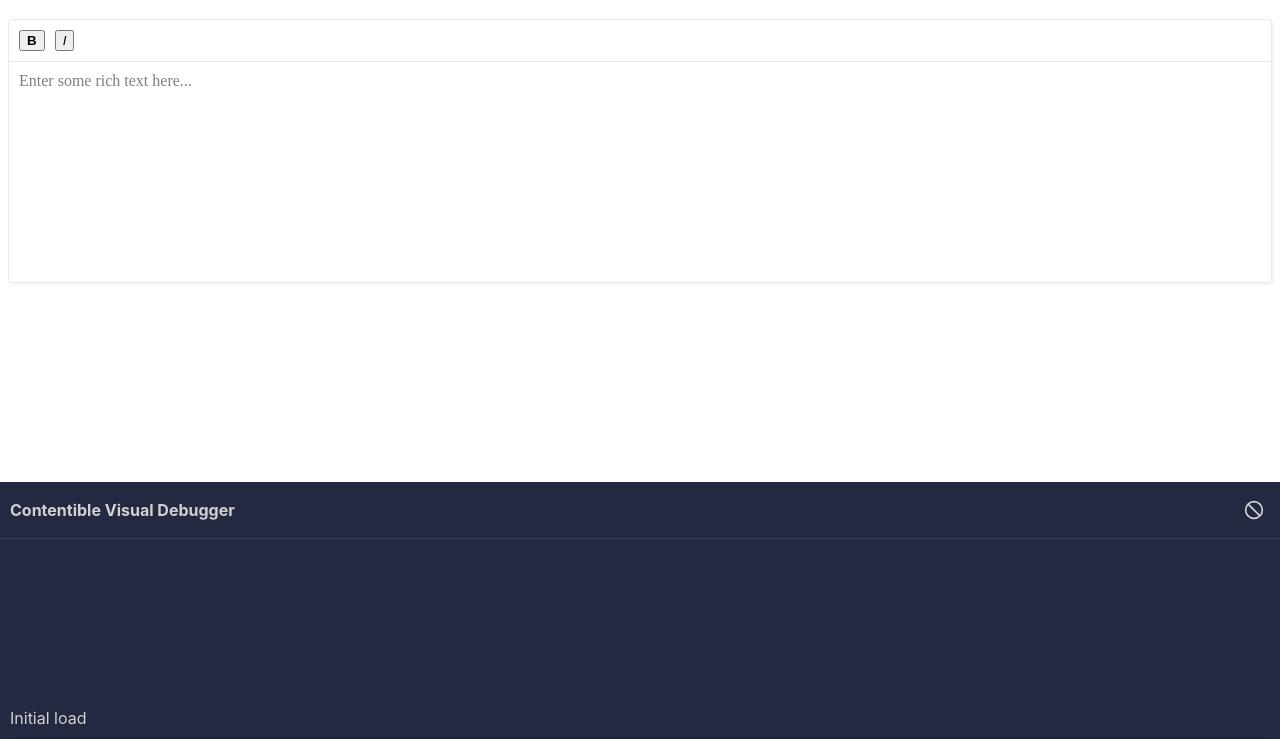
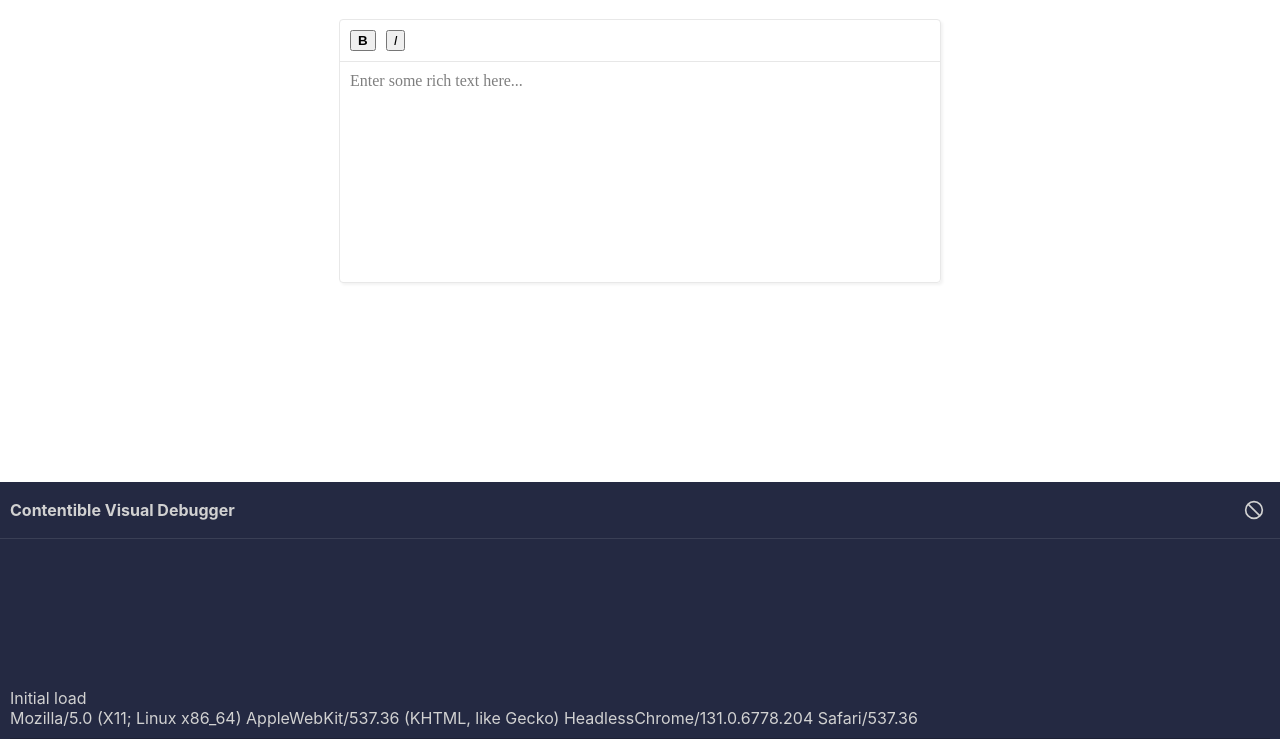
Before and after one commit to ui-pack/contentible, a website: page demo/index.html in a window 1280 px wide. Shown: the part 61-800 px from the top of the page. Drawn offline with Linux system fonts and the light colour scheme.

```diff
--- a/src/contentible.css
+++ b/src/contentible.css
@@ -2,6 +2,8 @@
   --contentible-system-font: -apple-system, BlinkMacSystemFont, 'Segoe UI', Roboto, Oxygen, Ubuntu, Cantarell, 'Open Sans', 'Helvetica Neue', sans-serif;
 }
 [data-contentible] {
+  max-width: 600px;
+  margin: auto;
   border: solid thin #e8e8e8;
   border-radius: 4px;
   box-shadow: 2px 2px 3px rgb(0 0 0 /0.05);
--- a/src/index.js
+++ b/src/index.js
@@ -4,7 +4,7 @@
 // Auto initializer
 (function() {
   const contentibleElement = document.querySelector(`[data-contentible]`)
-  debug.visual("Initial load")
+  debug.visual("Initial load", navigator.userAgent)
   if(contentibleElement) {
     Editor({
       container: contentibleElement,
```
Also changed, not shown: README.md, static/contentible.jpg (added).
